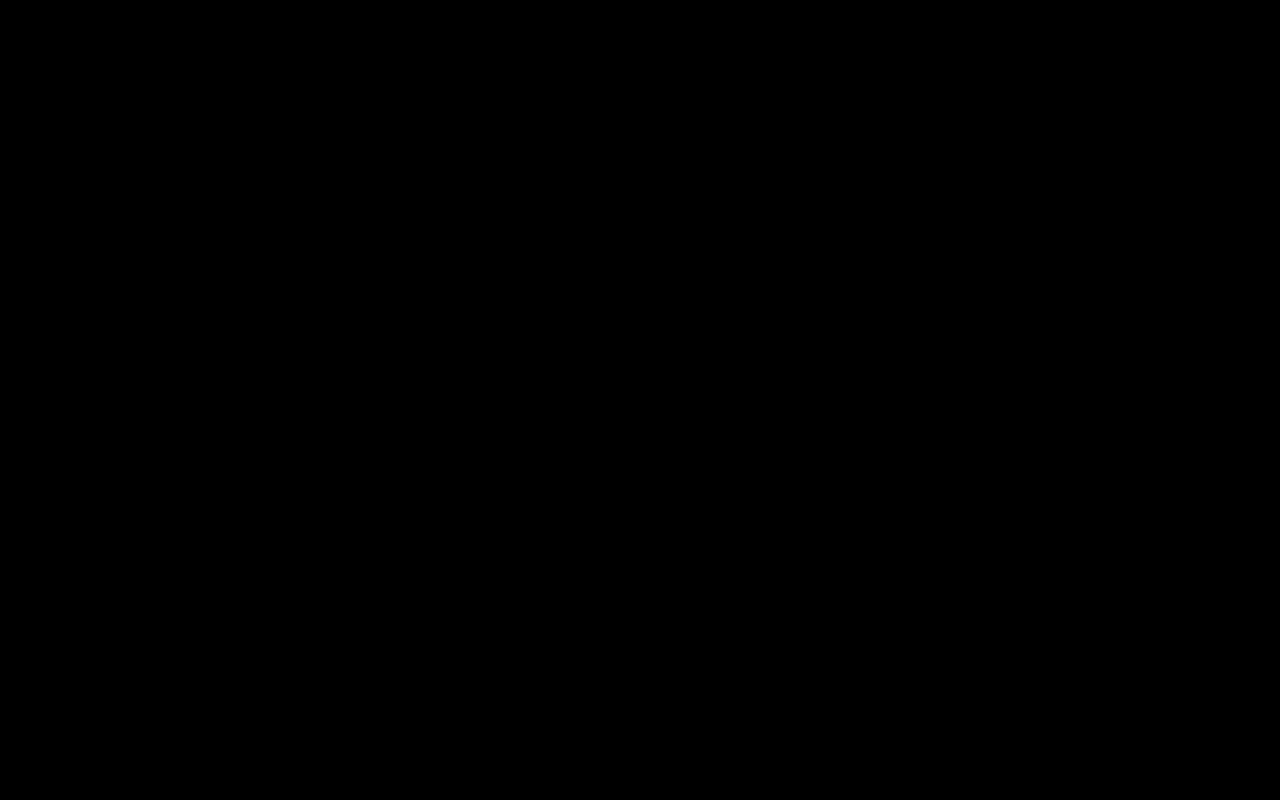
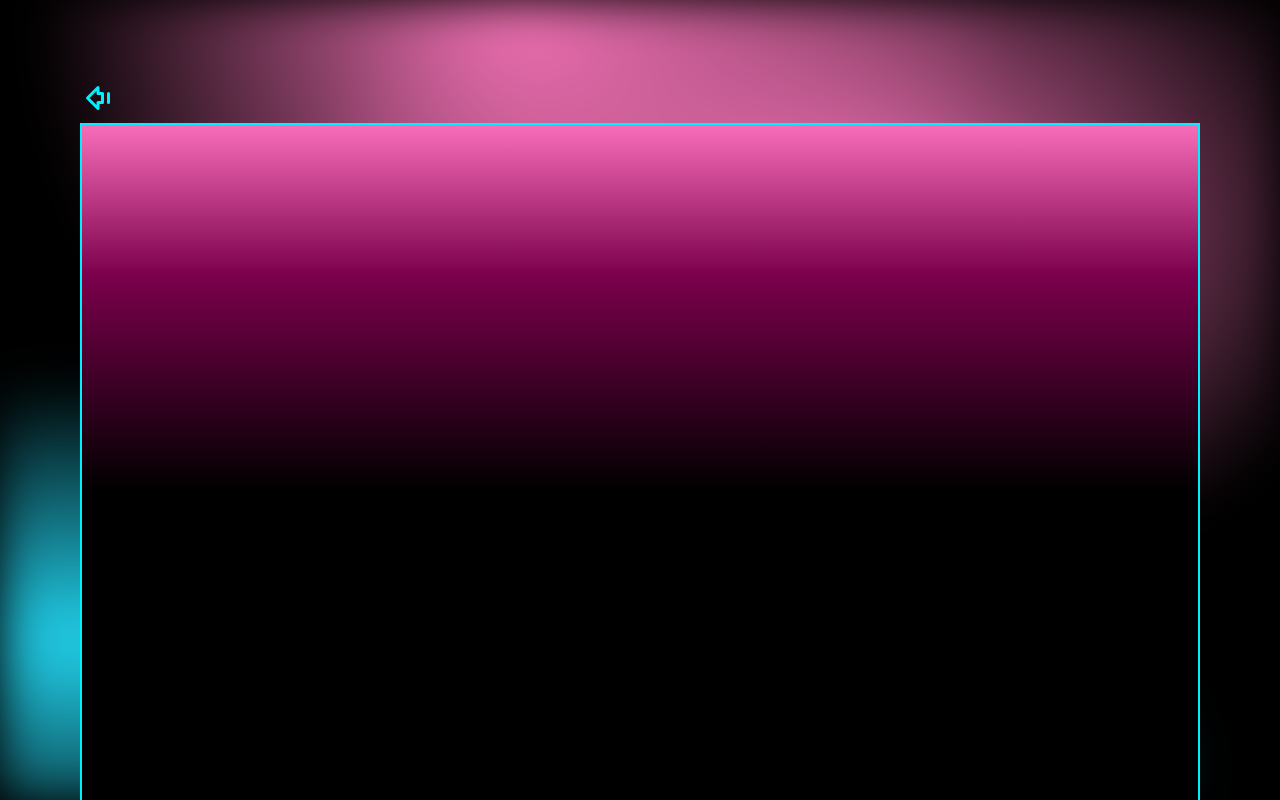
Before and after one commit to BBualdo/Life-is-a-Game, a Next.js app: page /missions in a window 1280 px wide. Shown: the top 800 px of the page. Built offline with nearby package versions, Linux system fonts and the light colour scheme.

Commit message:
Missions Page concept template

```diff
--- a/src/app/(protected)/missions/page.tsx
+++ b/src/app/(protected)/missions/page.tsx
@@ -1,5 +1,15 @@
-const Missions = () => {
-  return <div>Missions Page</div>;
-};
+import MissionsBackdrop from "@/src/components/Interface/Missions/MissionsBackdrop";
+import MissionsContainer from "@/src/components/Interface/Missions/MissionsContainer";
+import BackButton from "@/src/components/Interface/shared/BackButton";
 
-export default Missions;
+export default function Missions() {
+  return (
+    <>
+      <MissionsBackdrop />
+      <main className="flex min-h-screen flex-col justify-center p-20 text-white">
+        <BackButton className="text-cp-cyan hover:text-cp-cyan/50" />
+        <MissionsContainer />
+      </main>
+    </>
+  );
+}
--- a/src/app/(protected)/profile/page.tsx
+++ b/src/app/(protected)/profile/page.tsx
@@ -1,11 +1,15 @@
 import BackButton from "@/src/components/Interface/shared/BackButton";
 import UserData from "@/src/components/Interface/Profile/UserData";
+import ProfileBackdrop from "@/src/components/Interface/Profile/ProfileBackdrop";
 
 export default function Profile() {
   return (
-    <main className="gradient-cp flex min-h-screen flex-col items-center justify-center py-20">
-      <BackButton />
-      <UserData />
-    </main>
+    <>
+      <ProfileBackdrop />
+      <main className="flex min-h-screen flex-col items-center justify-center py-20">
+        <BackButton className="text-cp-red hover:text-cp-red/50" />
+        <UserData />
+      </main>
+    </>
   );
 }
--- a/src/app/globals.css
+++ b/src/app/globals.css
@@ -40,6 +40,8 @@
     @apply border border-transparent p-2 text-start text-2xl font-bold uppercase text-white transition-all duration-200;
   }
 
+  /* Gradients */
+
   .gradient-midnight {
     @apply bg-[radial-gradient(ellipse_at_bottom_left,_var(--tw-gradient-stops))] from-blue-800 via-blue-800 to-black;
   }
@@ -57,8 +59,30 @@
       radial-gradient(at 69% 57%, rgb(127, 29, 29) 0, transparent 23%);
   }
 
+  .gradient-cp-neon {
+    background-color: rgb(0, 0, 0);
+    background-image: radial-gradient(
+        at 6% 80%,
+        rgb(34, 211, 238) 0,
+        transparent 29%
+      ),
+      radial-gradient(at 78% 96%, rgb(34, 211, 238) 0, transparent 14%),
+      radial-gradient(at 66% 28%, rgb(244, 114, 182) 0, transparent 46%),
+      radial-gradient(at 41% 0%, rgb(244, 114, 182) 0, transparent 46%);
+  }
+
   .gradient-cp-red {
     @apply bg-gradient-to-t from-red-900 via-red-600 to-red-900;
+  }
+
+  .gradient-cp-pink {
+    background-image: linear-gradient(
+      0deg,
+      hsl(0deg 0% 0%) 0%,
+      hsl(339deg 0% 0%) 54%,
+      hsl(323deg 100% 24%) 81%,
+      hsl(327deg 91% 70%) 100%
+    );
   }
 
   .light-silver-shadow {
--- /dev/null
+++ b/src/components/Interface/Missions/MissionsBackdrop.tsx
@@ -0,0 +1,7 @@
+const MissionsBackdrop = () => {
+  return (
+    <div className="gradient-cp-neon fixed bottom-0 top-0 z-[-1] w-full blur-xl" />
+  );
+};
+
+export default MissionsBackdrop;
--- /dev/null
+++ b/src/components/Interface/Missions/MissionsContainer.tsx
@@ -0,0 +1,18 @@
+"use client";
+
+import { fadeIn } from "@/src/utils/fadeIn";
+import { motion } from "framer-motion";
+
+const MissionsContainer = () => {
+  return (
+    <motion.section
+      variants={fadeIn("", 0.5, 1, 0.8)}
+      initial="hidden"
+      whileInView="show"
+      viewport={{ once: true }}
+      className="gradient-cp-pink h-[800px] w-full border-2 border-cp-cyan"
+    ></motion.section>
+  );
+};
+
+export default MissionsContainer;
--- /dev/null
+++ b/src/components/Interface/Profile/ProfileBackdrop.tsx
@@ -0,0 +1,7 @@
+const ProfileBackdrop = () => {
+  return (
+    <div className="gradient-cp fixed bottom-0 top-0 z-[-1] w-full blur-xl" />
+  );
+};
+
+export default ProfileBackdrop;
--- a/src/components/Interface/shared/BackButton.tsx
+++ b/src/components/Interface/shared/BackButton.tsx
@@ -1,11 +1,13 @@
 "use client";
 
+import { cn } from "@/src/lib/utils";
 import { fadeIn } from "@/src/utils/fadeIn";
+import { ClassValue } from "clsx";
 import { motion } from "framer-motion";
 import Link from "next/link";
 import { LuArrowBigLeftDash } from "react-icons/lu";
 
-const BackButton = () => {
+const BackButton = ({ className }: { className: ClassValue }) => {
   return (
     <motion.div
       variants={fadeIn("left", 0.5, 1, 0.8)}
@@ -15,7 +17,9 @@ const BackButton = () => {
       className="w-3/5"
     >
       <Link href="/">
-        <button className="text-4xl text-cp-red transition-all duration-200 hover:text-cp-red/50">
+        <button
+          className={cn("text-4xl transition-all duration-200", className)}
+        >
           <LuArrowBigLeftDash />
         </button>
       </Link>
```
